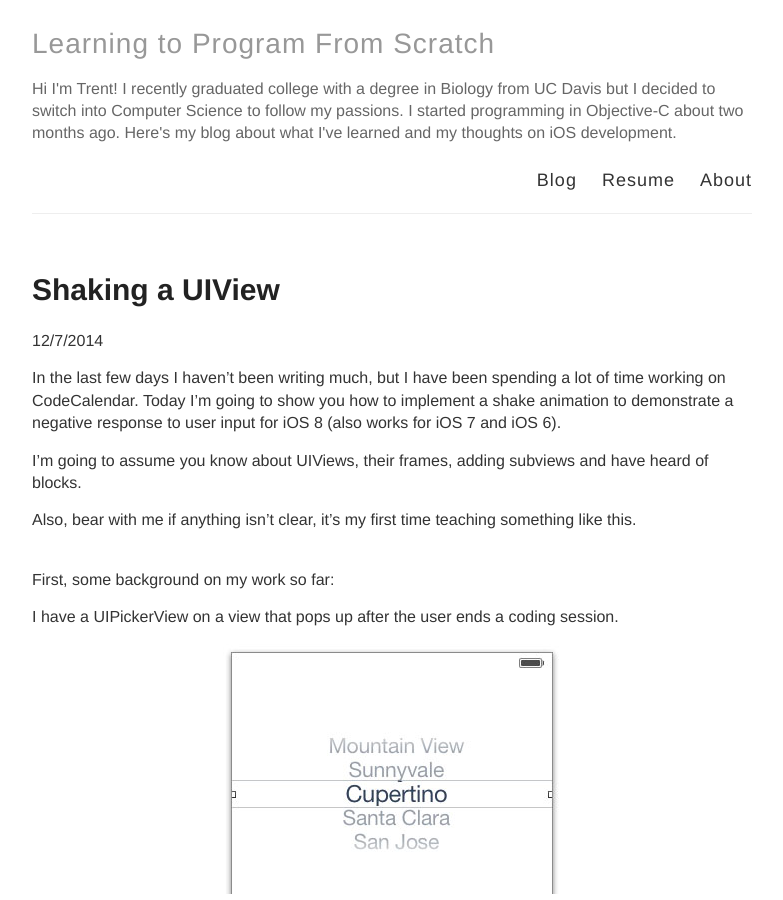
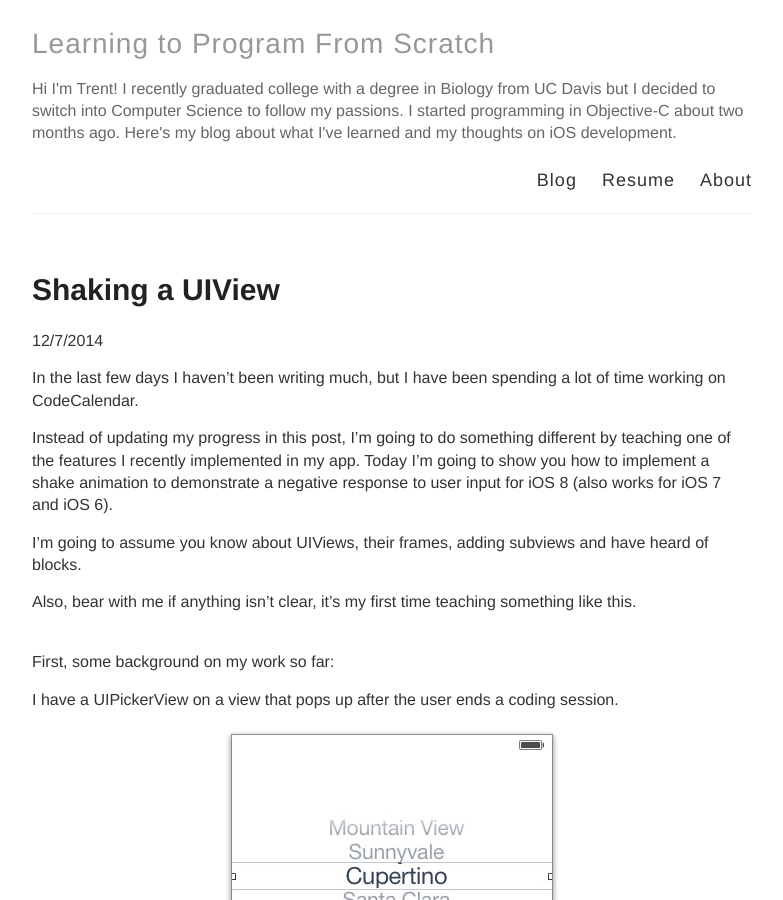
Before and after one commit to trentyou/trentyou.github.io, a Jekyll site: the page built from _posts/2014-12-7-Shaking a UIView.md, in a window 1280 px wide and 900 px high. Shown: the whole window, without its empty margins (248-1031 px from the left). Built offline with Jekyll 4.4.1, drawn with Linux system fonts in a browser that asks for light colours.

Commit message:
Updated 2014-12-7-Shaking a UIView.md

```diff
--- a/_posts/2014-12-7-Shaking a UIView.md
+++ b/_posts/2014-12-7-Shaking a UIView.md
@@ -6,7 +6,9 @@
 
 12/7/2014
 
-In the last few days I haven't been writing much, but I have been spending a lot of time working on CodeCalendar. Today I'm going to show you how to implement a shake animation to demonstrate a negative response to user input for iOS 8 (also works for iOS 7 and iOS 6).
+In the last few days I haven't been writing much, but I have been spending a lot of time working on CodeCalendar.
+
+Instead of updating my progress in this post, I'm going to do something different by teaching one of the features I recently implemented in my app. Today I'm going to show you how to implement a shake animation to demonstrate a negative response to user input for iOS 8 (also works for iOS 7 and iOS 6).
 
 I'm going to assume you know about UIViews, their frames, adding subviews and have heard of blocks.
 
```
